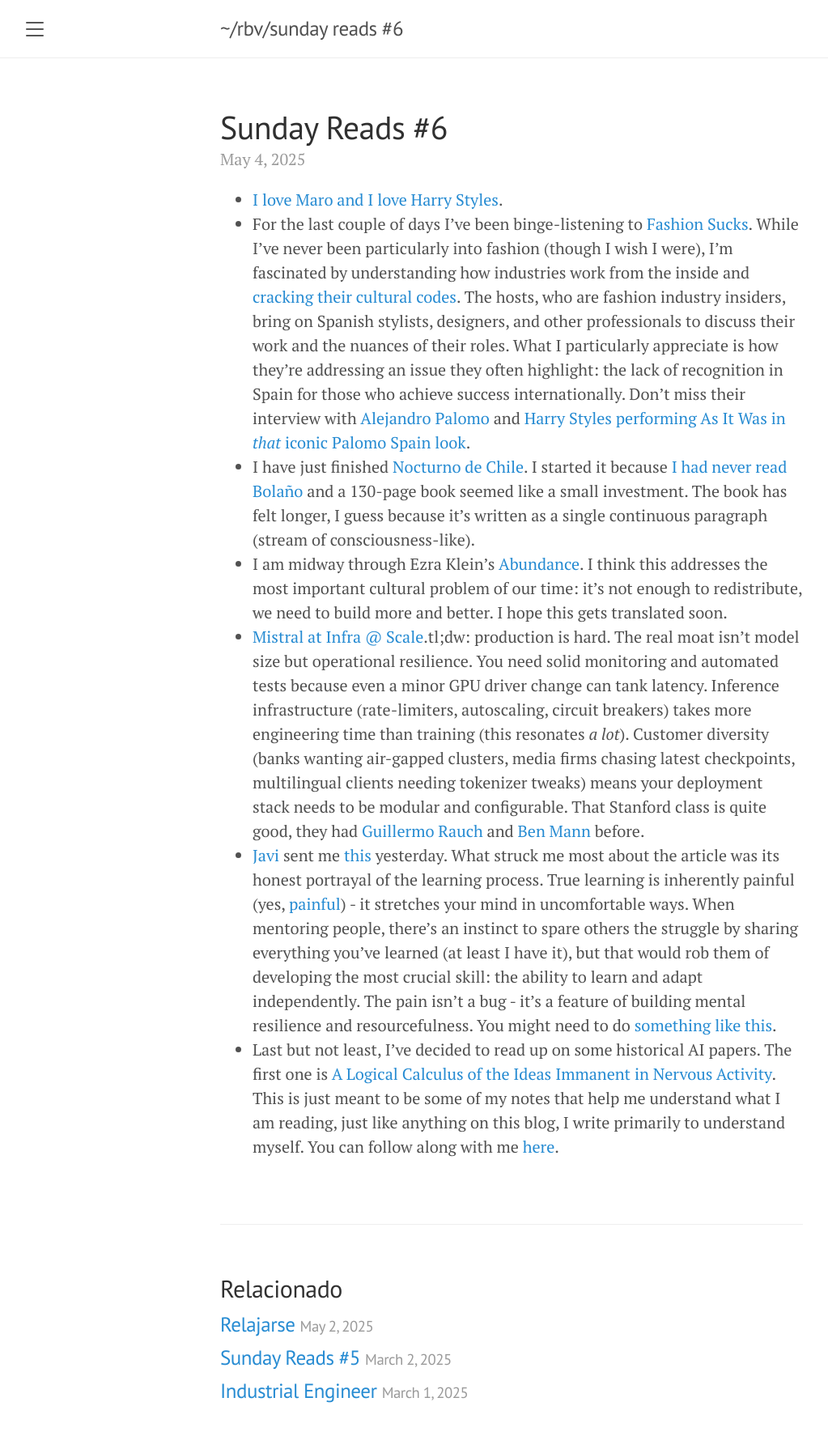
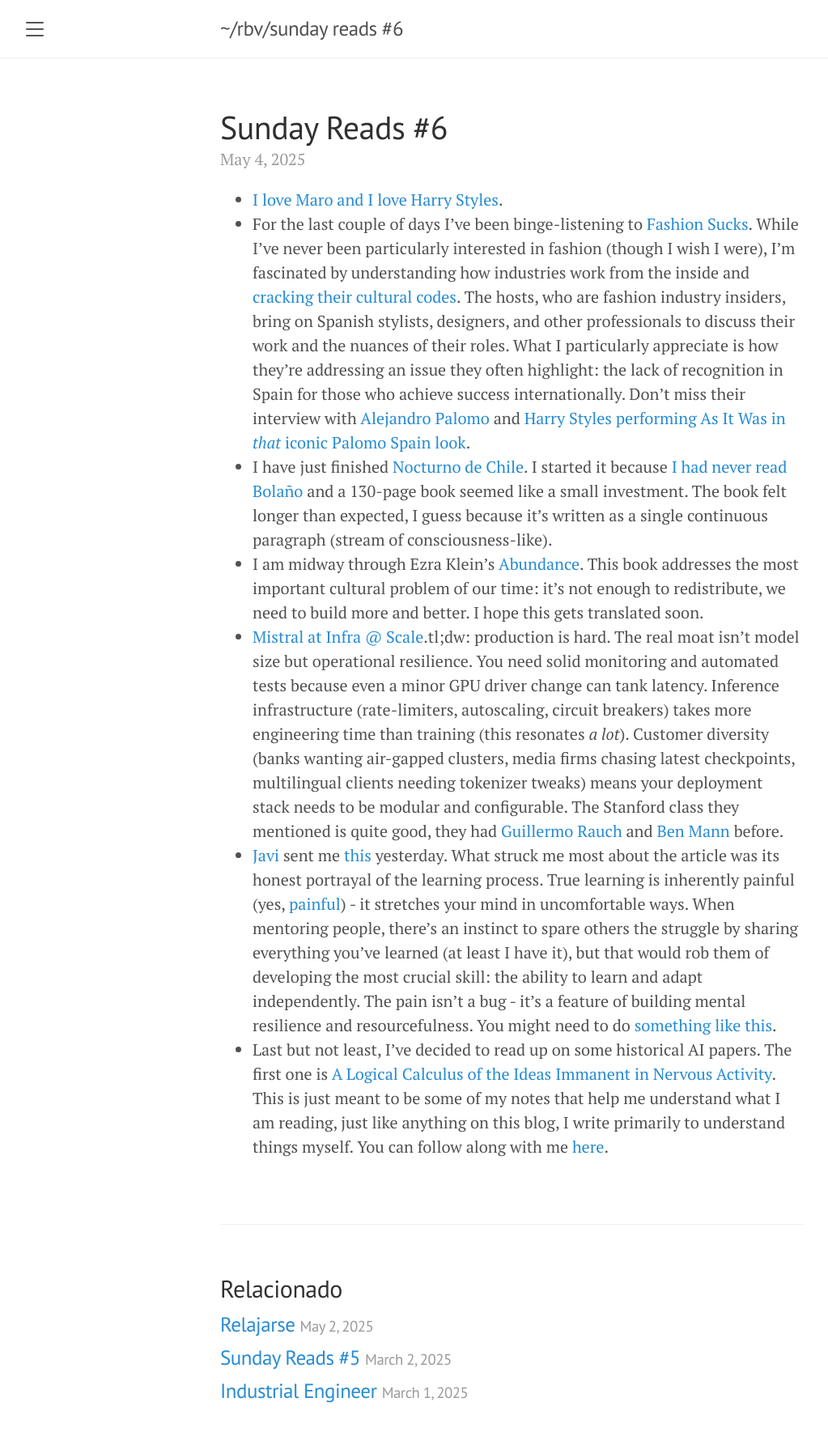
Before and after one commit to rbarbadillo/rbarbadillo.github.io, a Jekyll site: the page built from _posts/2025-05-04-sunday-reads.md, in a window 1280 px wide. Shown: the whole page at 81% size, without its empty margins (8-1031 px from the left). Built offline with Jekyll 4.4.1, drawn with Linux system fonts in a browser that asks for light colours.

Commit message:
Fix some English errors

```diff
--- a/_posts/2025-05-04-sunday-reads.md
+++ b/_posts/2025-05-04-sunday-reads.md
@@ -8,9 +8,9 @@ lang: en
 ---
 
 - [I love Maro and I love Harry Styles](https://www.youtube.com/watch?v=9D6uCMMhT9w).
-- For the last couple of days I've been binge-listening to [Fashion Sucks](https://open.spotify.com/show/5dIgkohzaK2dDc1SxNmICP?si=0cef7c22494f465d). While I've never been particularly into fashion (though I wish I were), I'm fascinated by understanding how industries work from the inside and [cracking their cultural codes](https://marginalrevolution.com/marginalrevolution/2018/12/deconstructing-cultural-codes.html). The hosts, who are fashion industry insiders, bring on Spanish stylists, designers, and other professionals to discuss their work and the nuances of their roles. What I particularly appreciate is how they're addressing an issue they often highlight: the lack of recognition in Spain for those who achieve success internationally. Don't miss their interview with [Alejandro Palomo](https://open.spotify.com/episode/6TJdl1yar0og08qjwFEoZR?si=83b168e51752453b) and [Harry Styles performing As It Was in _that_ iconic Palomo Spain look](https://www.youtube.com/watch?v=X1q_91vudlY).
-- I have just finished [Nocturno de Chile](https://www.goodreads.com/book/show/212412.Nocturno_de_Chile). I started it because [I had never read Bolaño](https://x.com/nabeelqu/status/1912624020262121728) and a 130-page book seemed like a small investment. The book has felt longer, I guess because it's written as a single continuous paragraph (stream of consciousness-like).
-- I am midway through Ezra Klein's [Abundance](https://www.goodreads.com/book/show/176444106-abundance). I think this addresses the most important cultural problem of our time: it's not enough to redistribute, we need to build more and better. I hope this gets translated soon.
-- [Mistral at Infra @ Scale](https://www.youtube.com/watch?v=qzT8I-J8sQ8).tl;dw: production is hard.  The real moat isn't model size but operational resilience. You need solid monitoring and automated tests because even a minor GPU driver change can tank latency. Inference infrastructure (rate-limiters, autoscaling, circuit breakers) takes more engineering time than training (this resonates _a lot_). Customer diversity (banks wanting air-gapped clusters, media firms chasing latest checkpoints, multilingual clients needing tokenizer tweaks) means your deployment stack needs to be modular and configurable. That Stanford class is quite good, they had [Guillermo Rauch](https://www.youtube.com/watch?v=9SqYFxp9yRM&) and [Ben Mann](https://youtu.be/UdxSCFmUk9o?si=iOWaraTLuU28NLb8) before.
+- For the last couple of days I've been binge-listening to [Fashion Sucks](https://open.spotify.com/show/5dIgkohzaK2dDc1SxNmICP?si=0cef7c22494f465d). While I've never been particularly interested in fashion (though I wish I were), I'm fascinated by understanding how industries work from the inside and [cracking their cultural codes](https://marginalrevolution.com/marginalrevolution/2018/12/deconstructing-cultural-codes.html). The hosts, who are fashion industry insiders, bring on Spanish stylists, designers, and other professionals to discuss their work and the nuances of their roles. What I particularly appreciate is how they're addressing an issue they often highlight: the lack of recognition in Spain for those who achieve success internationally. Don't miss their interview with [Alejandro Palomo](https://open.spotify.com/episode/6TJdl1yar0og08qjwFEoZR?si=83b168e51752453b) and [Harry Styles performing As It Was in _that_ iconic Palomo Spain look](https://www.youtube.com/watch?v=X1q_91vudlY).
+- I have just finished [Nocturno de Chile](https://www.goodreads.com/book/show/212412.Nocturno_de_Chile). I started it because [I had never read Bolaño](https://x.com/nabeelqu/status/1912624020262121728) and a 130-page book seemed like a small investment. The book felt longer than expected, I guess because it's written as a single continuous paragraph (stream of consciousness-like).
+- I am midway through Ezra Klein's [Abundance](https://www.goodreads.com/book/show/176444106-abundance). This book addresses the most important cultural problem of our time: it's not enough to redistribute, we need to build more and better. I hope this gets translated soon.
+- [Mistral at Infra @ Scale](https://www.youtube.com/watch?v=qzT8I-J8sQ8).tl;dw: production is hard.  The real moat isn't model size but operational resilience. You need solid monitoring and automated tests because even a minor GPU driver change can tank latency. Inference infrastructure (rate-limiters, autoscaling, circuit breakers) takes more engineering time than training (this resonates _a lot_). Customer diversity (banks wanting air-gapped clusters, media firms chasing latest checkpoints, multilingual clients needing tokenizer tweaks) means your deployment stack needs to be modular and configurable. The Stanford class they mentioned is quite good, they had [Guillermo Rauch](https://www.youtube.com/watch?v=9SqYFxp9yRM&) and [Ben Mann](https://youtu.be/UdxSCFmUk9o?si=iOWaraTLuU28NLb8) before.
 - [Javi](https://x.com/javisantana) sent me [this](https://utsavmamoria.substack.com/p/how-to-live-an-intellectually-rich) yesterday. What struck me most about the article was its honest portrayal of the learning process. True learning is inherently painful (yes, [painful](https://x.com/karpathy/status/1756380066580455557)) - it stretches your mind in uncomfortable ways. When mentoring people, there's an instinct to spare others the struggle by sharing everything you've learned (at least I have it), but that would rob them of developing the most crucial skill: the ability to learn and adapt independently. The pain isn't a bug - it's a feature of building mental resilience and resourcefulness. You might need to do [something like this](https://javisantana.com/2021/01/23/echar-a-los-leones.html).
-- Last but not least, I've decided to read up on some historical AI papers. The first one is [A Logical Calculus of the Ideas Immanent in Nervous Activity](https://rbarbadillo.github.io/papers/1943-mcculloch-pitts/). This is just meant to be some of my notes that help me understand what I am reading, just like anything on this blog, I write primarily to understand myself. You can follow along with me [here](https://rbarbadillo.github.io/papers/).
+- Last but not least, I've decided to read up on some historical AI papers. The first one is [A Logical Calculus of the Ideas Immanent in Nervous Activity](https://rbarbadillo.github.io/papers/1943-mcculloch-pitts/). This is just meant to be some of my notes that help me understand what I am reading, just like anything on this blog, I write primarily to understand things myself. You can follow along with me [here](https://rbarbadillo.github.io/papers/).
```
